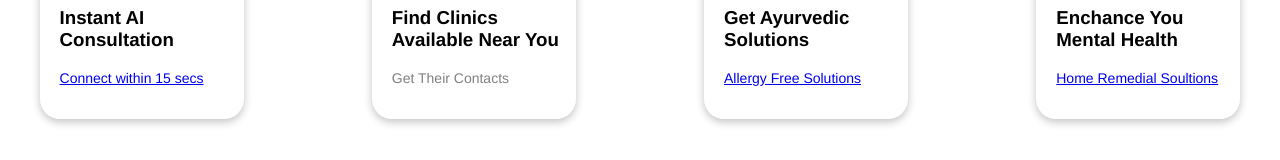
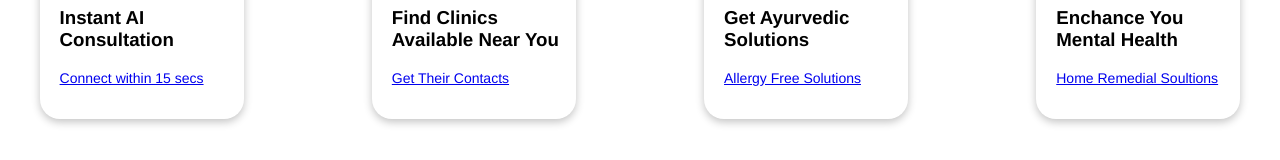
Before and after one commit to lovetewari/Flaming-Consultancy-Prototype-01, a plain HTML site: page index.html in a window 1280 px wide. Shown: the part 310-470 px from the top of the page. Drawn offline with Linux system fonts and the light colour scheme.

Commit message:
Update index.html

```diff
--- a/index.html
+++ b/index.html
@@ -58,7 +58,7 @@
             </div>
             <div>
                 <h3>Find Clinics Available Near You</h3>
-                <p>Get Their Contacts</p>
+                <p><a href="https://643b722d1b10f46252524b93--lambent-donut-bc4493.netlify.app">Get Their Contacts</a></p>
             </div>
         </div>
 
```
